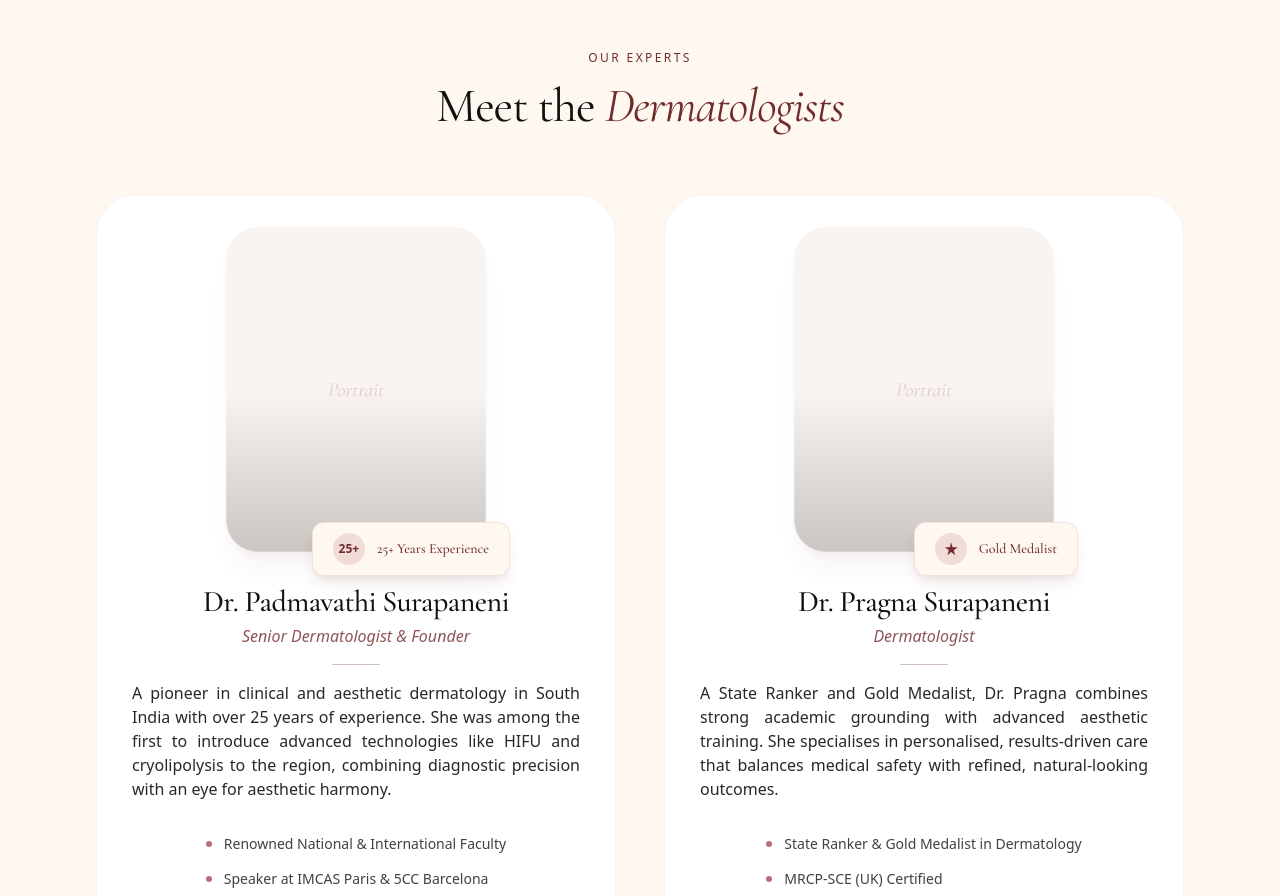
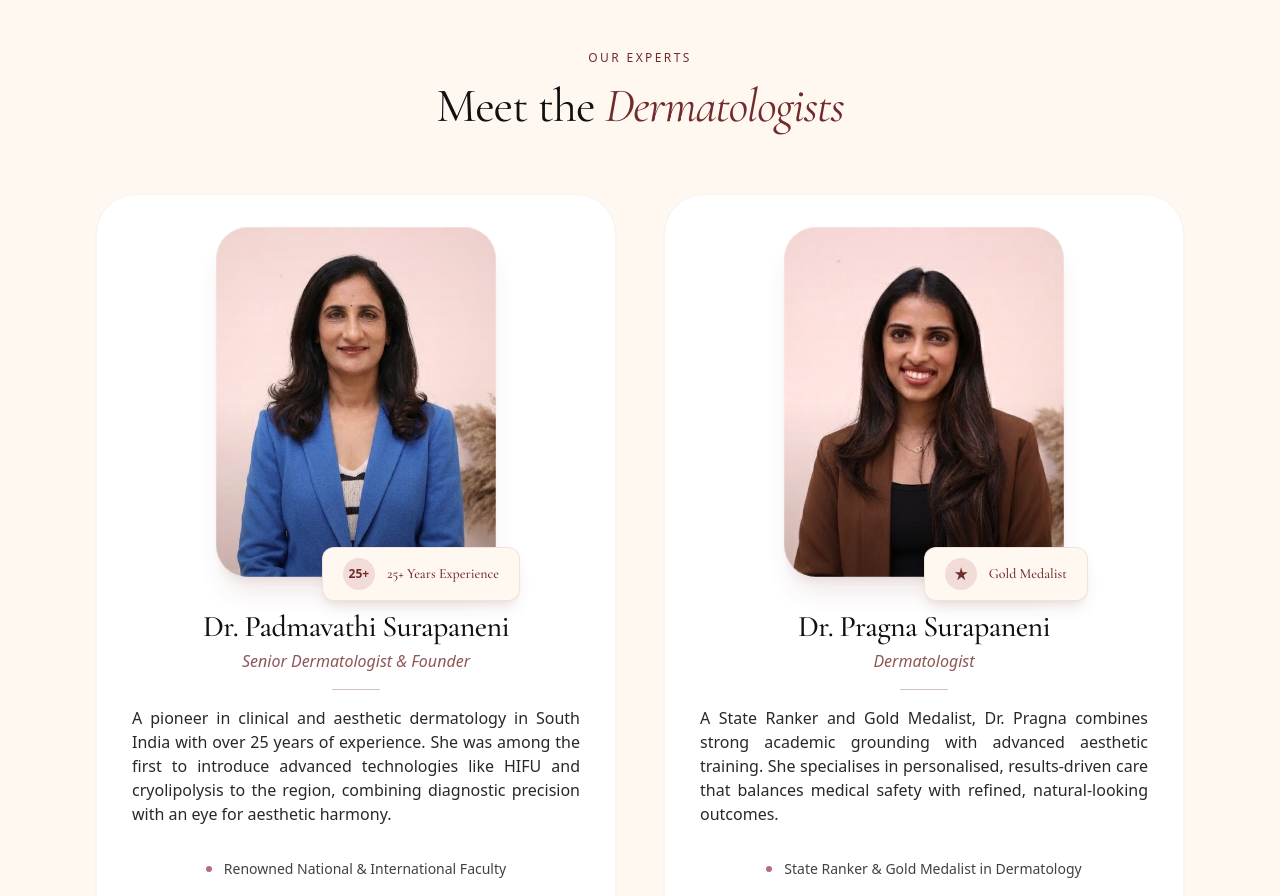
Before and after one commit to DrPragna/Pragna-Skin-Clinic-Website, a Next.js app: page / in a window 1280 px wide. Shown: the part 3640-4536 px from the top of the page. Built offline with nearby package versions, Linux system fonts and the light colour scheme; a web font is replaced by a local one.

Commit message:
Add doctor portraits and optimize image display with zoom adjustments

```diff
--- a/components/sections/Doctors.tsx
+++ b/components/sections/Doctors.tsx
@@ -26,7 +26,8 @@ const doctors = [
       'Speaker at IMCAS Paris & 5CC Barcelona',
       'National Trainer for Injectables & Lasers'
     ],
-    image: '/doctors/padmavathi-portrait.jpg', // Placeholder path
+    image: '/images/Dr Padmavathi.jpg',
+    imageStyle: 'scale-[1.4] object-[center_15%]',
     signature: 'Expertise & Ethics',
     badge: '25+ Years Experience',
   },
@@ -41,7 +42,8 @@ const doctors = [
       'State Ranker & Gold Medalist in Dermatology',
       'MRCP-SCE (UK) Certified'
     ],
-    image: '/doctors/pragna-portrait.jpg', // Placeholder path
+    image: '/images/Dr Pragna.jpg',
+    imageStyle: 'scale-[1.6] object-[center_12%]',
     signature: 'Innovation & Care',
     badge: 'Gold Medalist',
   },
@@ -90,18 +92,22 @@ export default function Doctors() {
               key={doctor.id}
               className="flex flex-col items-center text-center bg-white p-8 rounded-[2.5rem] shadow-sm border border-maroon/5 hover:shadow-md transition-all duration-500 group h-full"
             >
-              {/* Image Section - Even Smaller */}
-              <div className="w-full max-w-[260px] relative mb-8 group-hover:scale-105 transition-transform duration-700">
-                <div className="relative aspect-[4/5] overflow-visible rounded-[2rem] shadow-xl shadow-maroon/5">
+              {/* Image Section */}
+              <div className="w-full max-w-[280px] relative mb-8 group-hover:scale-[1.02] transition-transform duration-700">
+                <div className="relative aspect-[4/5] overflow-visible rounded-[2rem] shadow-xl shadow-maroon/10">
                   <div className="absolute inset-0 rounded-[2rem] overflow-hidden">
-                    {/* Portrait Placeholder / Image */}
-                    <div className="absolute inset-0 bg-beige-warm flex items-center justify-center">
-                      {/* Actual Image would go here */}
-                      <div className="absolute inset-0 bg-gradient-to-b from-transparent via-transparent to-black/20" />
-                      <span className="text-maroon/20 font-display text-xl italic">
-                        Portrait
-                      </span>
-                    </div>
+                    {/* Doctor Portrait Image - Zoomed in on face */}
+                    <Image
+                      src={doctor.image}
+                      alt={doctor.name}
+                      fill
+                      className={`object-cover ${doctor.imageStyle} brightness-[1.02] contrast-[1.02] saturate-[0.95] sepia-[0.05] transition-all duration-500 group-hover:brightness-[1.05]`}
+                      sizes="(max-width: 768px) 280px, 280px"
+                    />
+                    {/* Warm overlay to match aesthetic */}
+                    <div className="absolute inset-0 bg-gradient-to-b from-rose-gold/5 via-transparent to-maroon/10 mix-blend-multiply" />
+                    {/* Soft vignette */}
+                    <div className="absolute inset-0 bg-gradient-to-t from-charcoal/15 via-transparent to-transparent" />
                   </div>
 
                   {/* Floating Badge - Creative Positioning */}
```
Also changed, not shown: public/images/Dr Padmavathi.jpg (added), public/images/Dr Pragna.jpg (added).
